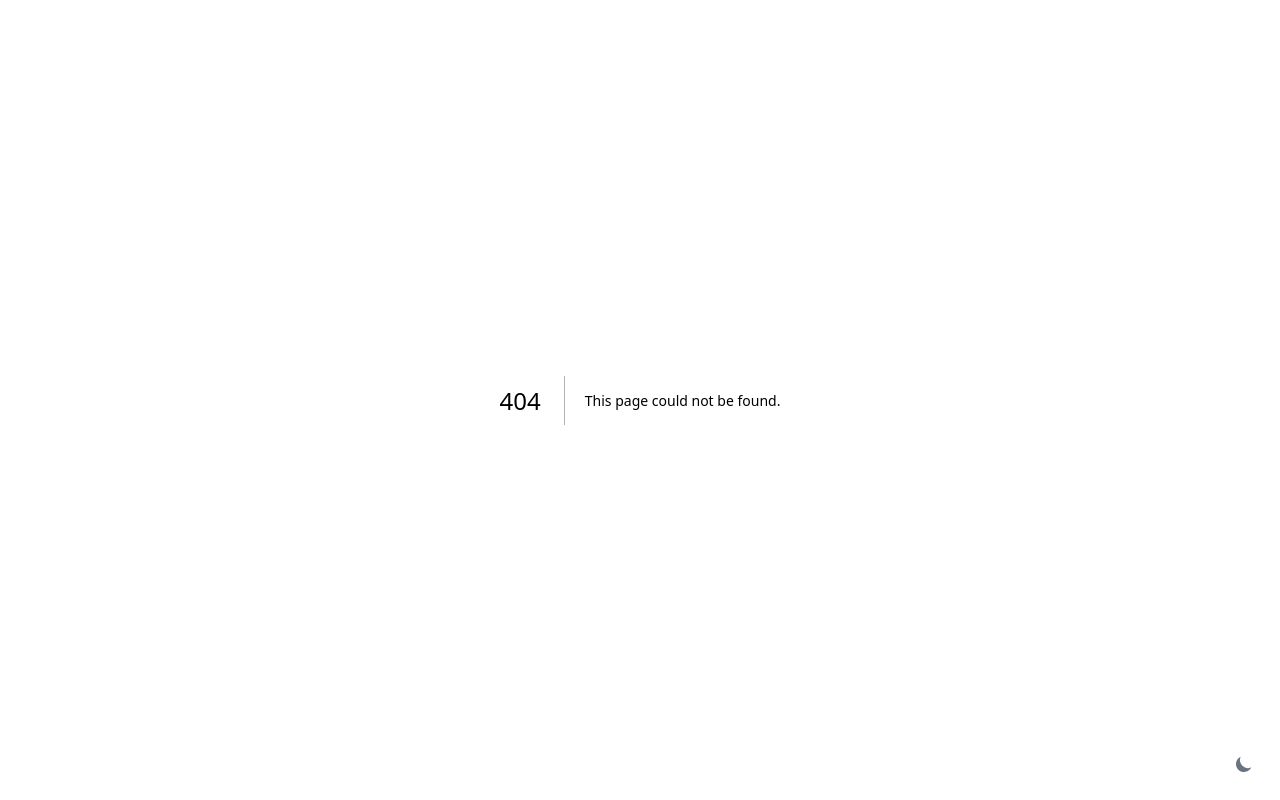
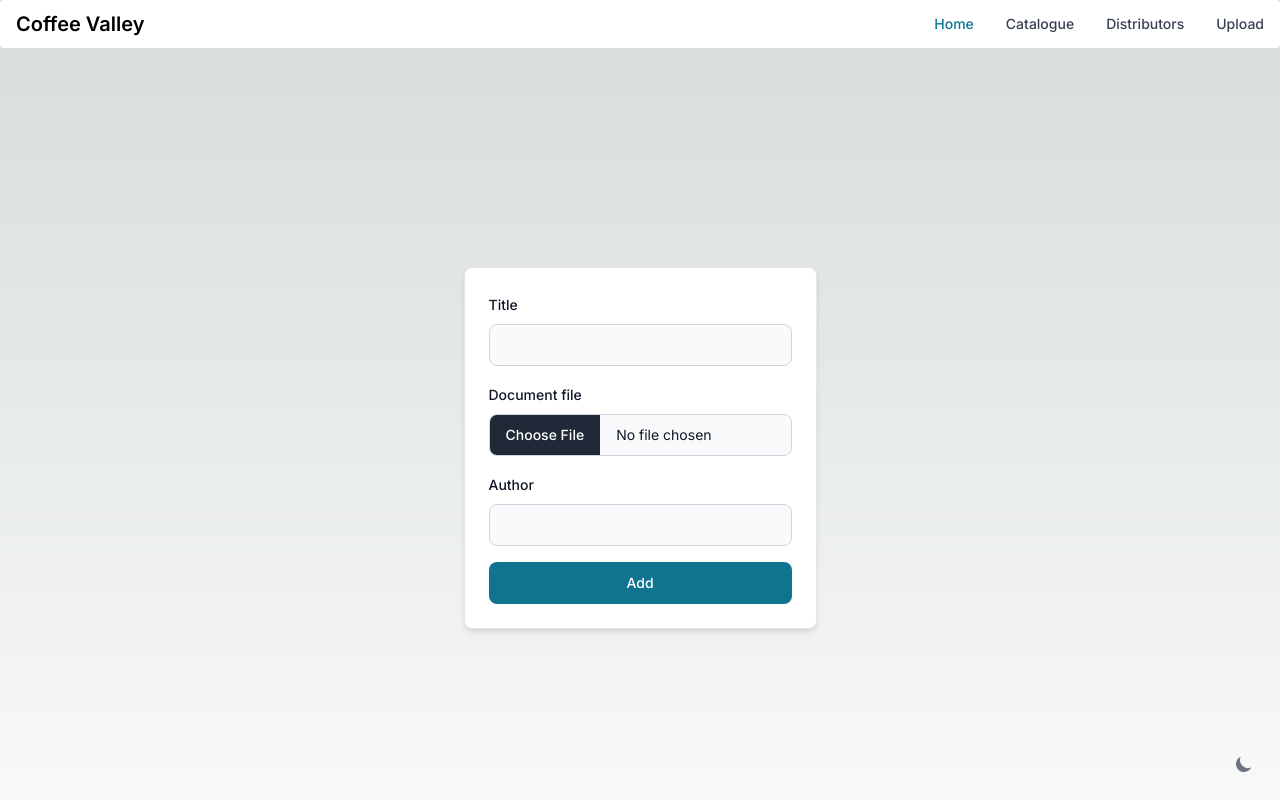
Before and after one commit to OmMahen/coffe-valey, a Next.js app: page /dashboard/upload in a window 1280 px wide. Before the commit this address had no page. Shown: the top 800 px of the page. Built offline with nearby package versions, Linux system fonts and the light colour scheme.

Commit message:
upload page

```diff
--- /dev/null
+++ b/src/app/dashboard/upload/page.js
@@ -0,0 +1,39 @@
+"use client";
+
+import { Button, Label, TextInput, Card } from "flowbite-react";
+import { FileInput } from "flowbite-react";
+
+export default function Upload() {
+  return (
+    <main className="flex min-h-screen flex-col justify-center items-center p-24 text-black dark:text-white">
+      <Card>
+        <form className="flex max-w-md flex-col gap-4">
+          <div>
+            <div className="mb-2 block">
+              <Label htmlFor="title" value="Title" />
+            </div>
+            <TextInput id="title" required />
+          </div>
+
+          <div id="fileUpload" className="max-w-md">
+            <div className="mb-2 block">
+              <Label htmlFor="file" value="Document file" />
+            </div>
+            <FileInput
+              id="file"
+            />
+          </div>
+
+          <div>
+            <div className="mb-2 block">
+              <Label htmlFor="author" value="Author" />
+            </div>
+            <TextInput id="author" required />
+          </div>
+
+          <Button type="submit">Add</Button>
+        </form>
+      </Card>
+    </main>
+  );
+}
--- a/src/components/header.js
+++ b/src/components/header.js
@@ -18,7 +18,7 @@ export default function Header() {
           Catalogue
         </Navbar.Link>
         <Navbar.Link href="/dashboard/distributors">Distributors</Navbar.Link>
-        <Navbar.Link href="#">Upload</Navbar.Link>
+        <Navbar.Link href="/dashboard/upload">Upload</Navbar.Link>
       </Navbar.Collapse>
     </Navbar>
   );
```
